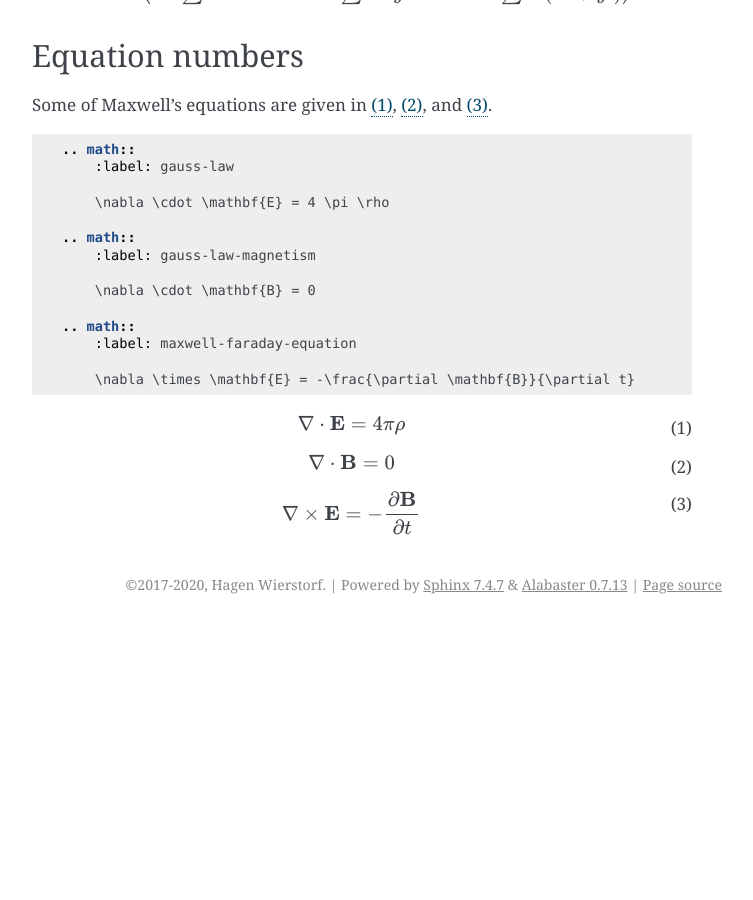
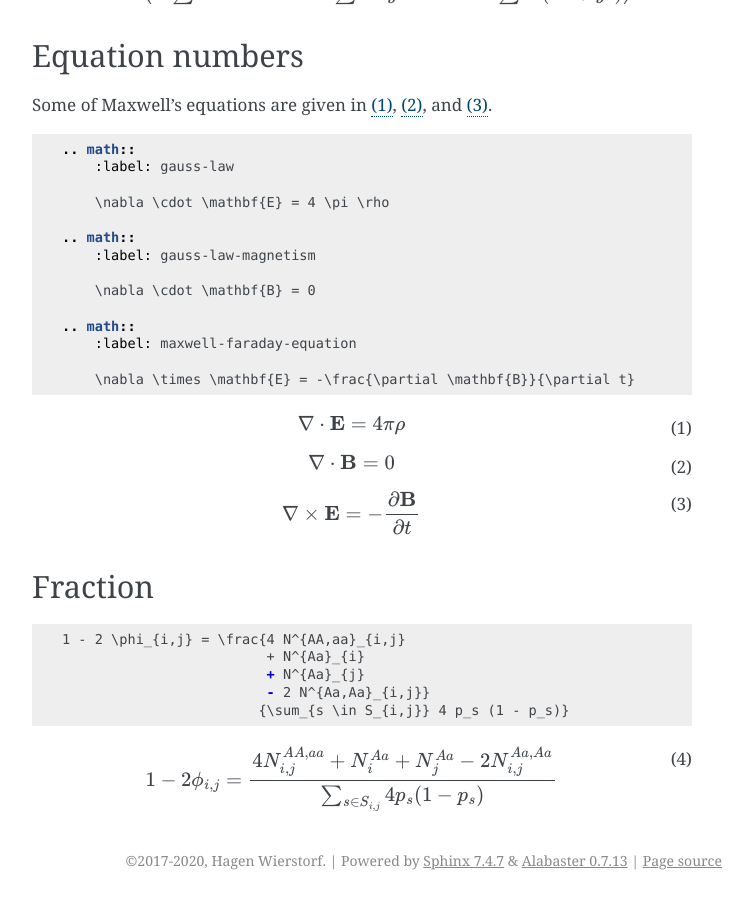
Before and after one commit to hagenw/sphinxcontrib-katex, a Sphinx documentation site: the page built from docs/examples.rst, in a window 1280 px wide and 900 px high, scrolled down 2432 px. Shown: the whole window, without its empty margins (388-1141 px from the left). Built offline with Sphinx 7.4.7, drawn with Linux system fonts in a browser that asks for light colours; formulas are drawn with MathJax 3; before the commit the page ends 3056 px from its top, so only the background shows below that.

Commit message:
DOC: add example for a long fraction line

```diff
--- a/docs/examples.rst
+++ b/docs/examples.rst
@@ -196,3 +196,24 @@ Some of Maxwell's equations are given in :eq:`gauss-law`,
     :label: maxwell-faraday-equation
 
     \nabla \times \mathbf{E} = -\frac{\partial \mathbf{B}}{\partial t}
+
+
+Fraction
+--------
+
+.. code-block:: rst
+
+        1 - 2 \phi_{i,j} = \frac{4 N^{AA,aa}_{i,j}
+                                 + N^{Aa}_{i}
+                                 + N^{Aa}_{j}
+                                 - 2 N^{Aa,Aa}_{i,j}}
+                                {\sum_{s \in S_{i,j}} 4 p_s (1 - p_s)}
+
+.. math::
+	:label: long fraction line
+
+        1 - 2 \phi_{i,j} = \frac{4 N^{AA,aa}_{i,j}
+                                 + N^{Aa}_{i}
+                                 + N^{Aa}_{j}
+                                 - 2 N^{Aa,Aa}_{i,j}}
+                                {\sum_{s \in S_{i,j}} 4 p_s (1 - p_s)}
```
